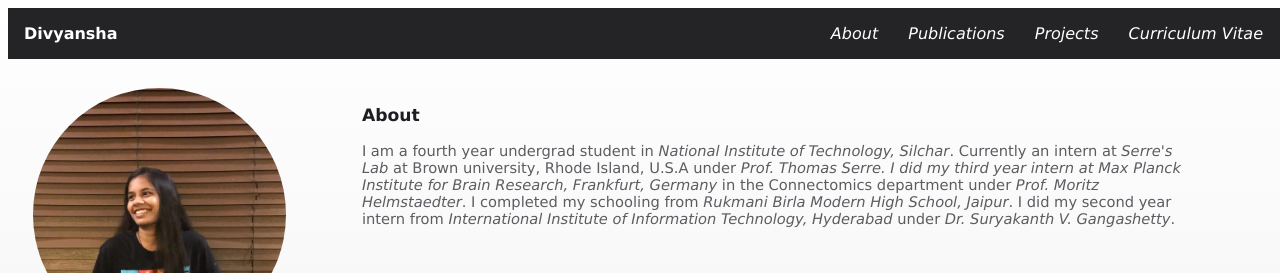
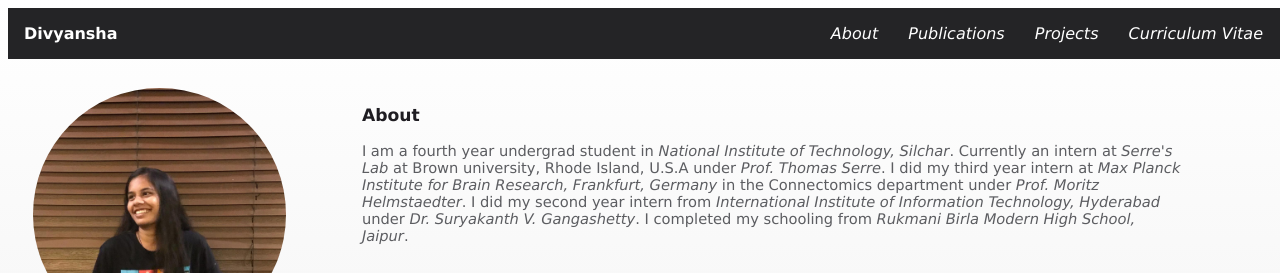
Before and after one commit to divyansha1115/divyansha1115.github.io, a plain HTML site: page index.html in a window 1280 px wide. Shown: the top 273 px of the page. Drawn offline with Linux system fonts and the light colour scheme.

Commit message:
Update index.html

```diff
--- a/index.html
+++ b/index.html
@@ -54,7 +54,11 @@
 
 				<h3>About</h3>
 				<p>I am a fourth year undergrad student in <a href="http://www.nits.ac.in/">National Institute of Technology, Silchar</a>. Currently an intern at <a href="https://serre-lab.clps.brown.edu/">
-					Serre's Lab</a> at Brown university, Rhode Island, U.S.A under <a href="https://scholar.google.com/citations?user=kZlPW4wAAAAJ&hl=en">Prof. Thomas Serre. I did my third year intern at <a href="https://brain.mpg.de/research/helmstaedter-department.html">Max Planck Institute for Brain Research, Frankfurt, Germany</a> in the Connectomics department under <a href="https://scholar.google.co.in/citations?user=MPE5hLMAAAAJ&hl=en">Prof. Moritz Helmstaedter</a>. I completed my schooling from <a href="https://rbmhsjaipur.edu.in/">Rukmani Birla Modern High School, Jaipur</a>. I did my second year intern from <a href="https://www.iiit.ac.in/">International Institute of Information Technology, Hyderabad</a> under <a href="https://www.iiit.ac.in/people/faculty/svg/">Dr. Suryakanth V. Gangashetty</a>.</p>
+					Serre's Lab</a> at Brown university, Rhode Island, U.S.A under <a href="https://scholar.google.com/citations?user=kZlPW4wAAAAJ&hl=en">Prof. Thomas Serre</a>.
+					I did my third year intern at <a href="https://brain.mpg.de/research/helmstaedter-department.html">Max Planck Institute for Brain Research, Frankfurt, Germany</a> in the Connectomics department under <a href="https://scholar.google.co.in/citations?user=MPE5hLMAAAAJ&hl=en">Prof. Moritz Helmstaedter</a>.
+					I did my second year intern from <a href="https://www.iiit.ac.in/">International Institute of Information Technology, Hyderabad</a> under <a href="https://www.iiit.ac.in/people/faculty/svg/">Dr. Suryakanth V. Gangashetty</a>.
+					I completed my schooling from <a href="https://rbmhsjaipur.edu.in/">Rukmani Birla Modern High School, Jaipur</a>.
+					</p>
 				<br>
 
 
```
